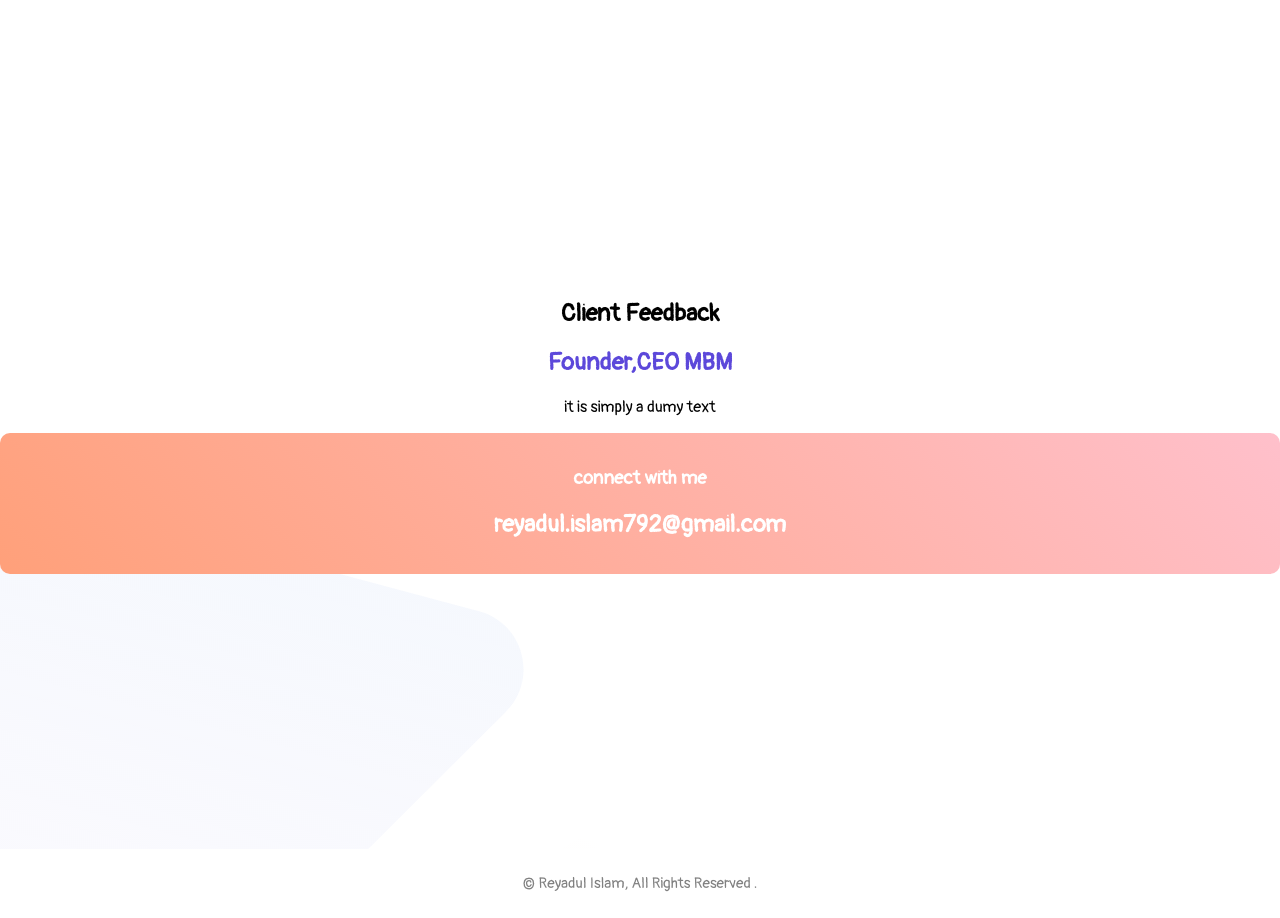
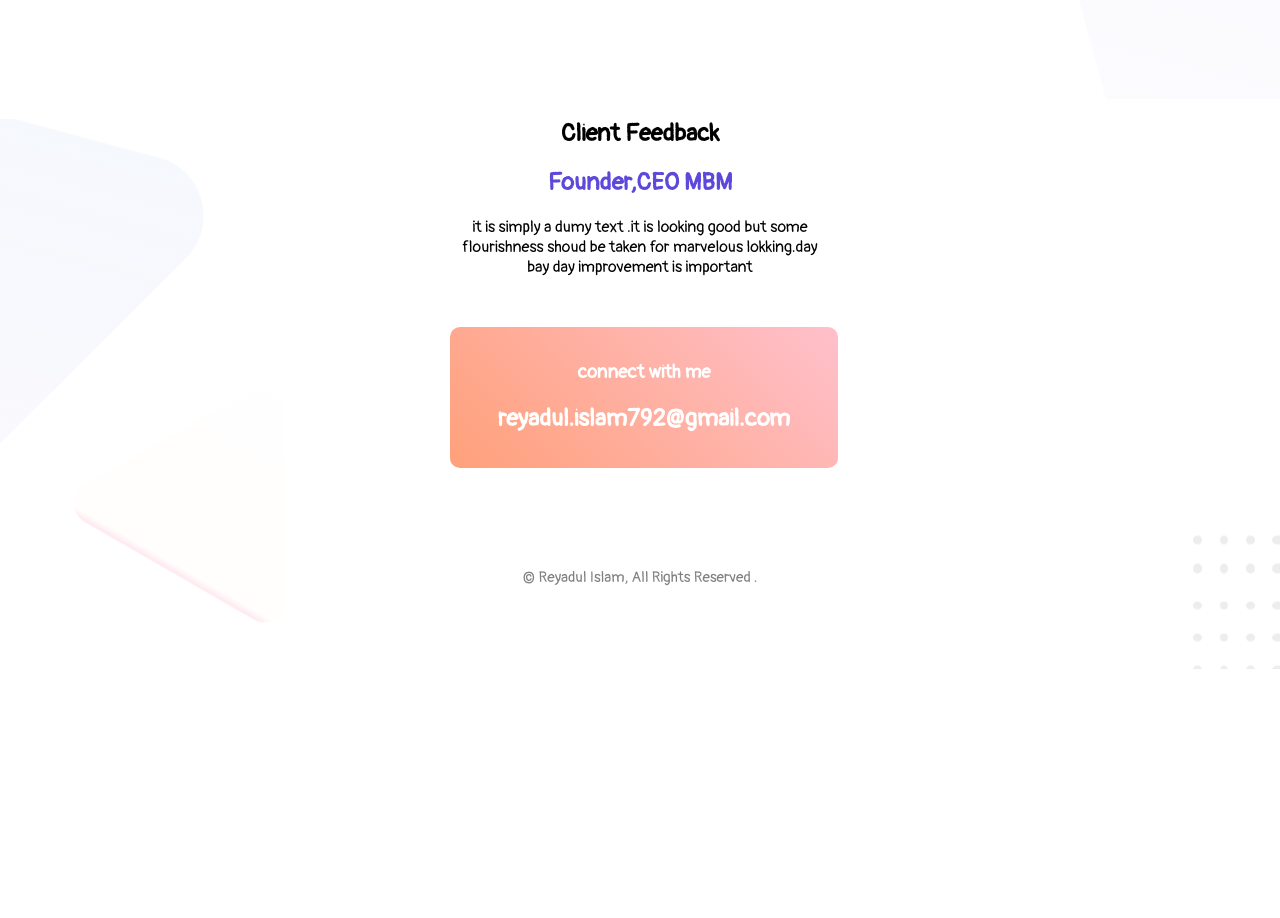
Before and after one commit to REYADUL/portfolio-website, a plain HTML site: page index.html in a window 1280 px wide. Shown: the part 1571-2489 px from the top of the page. After the commit the page ends 2240 px from the top, so only its background shows below. Drawn offline with Linux system fonts and the light colour scheme.

Commit message:
all issues solved

```diff
--- a/index.html
+++ b/index.html
@@ -49,17 +49,17 @@
         <div id="last-section">
             <h1>Client Feedback</h1>
             <h2> <span class="name-color">Founder,CEO MBM</span></h2>
-            <p>it is simply  a dumy text</p>
+            <p>it is simply  a dumy text .it is looking good but some flourishness shoud be taken for marvelous lokking.day bay day improvement is important</p>
         </div>
         <div id="block">
             <h3>connect with me</h3>
             <h2>reyadul.islam792@gmail.com</h2>
             </a>
         </div>
+        <footer>
+            <p>© Reyadul Islam, All Rights Reserved .</p>
+        </footer>
+    </section>
 
-    </section>
-    <footer>
-        <p>© Reyadul Islam, All Rights Reserved .</p>
-    </footer>
 </body>
 </html>
--- a/style.css
+++ b/style.css
@@ -12,7 +12,7 @@ body{
     width:30%;
     float: left;
     margin-left: 5%;
-    padding: 2%;
+    padding: 7%;
 
 
 }
@@ -22,14 +22,15 @@ body{
 .top-banner{
     background-image: url("images/header-bg.png");
     background-repeat: no-repeat;
+    background-position: center;
 }
 .second-part{
     background-image: url("images/biography-bg.png");
     background-repeat: no-repeat;
+    background-position: center;
 }
 section{
-    height: 600px;
-    background-size: auto;
+    height: 550px;
 }
 .link-button{
     text-decoration: none;
@@ -57,27 +58,34 @@ section{
 .third-part{
     background-image: url("images/latest-work-bg.png");
     background-repeat: no-repeat;
+    background-position: center;
 }
 .bottom-part{
     background-image: url("images/footer-bg.png");
     background-repeat: no-repeat;
     text-align: center;
+    background-position: center;
 }
 #last-section{
-        padding-top: 30px;
+    text-align: center;
+    margin-right: 450px;
+    margin-left: 450px;
 }
 #block{
     background-color: orangered;
-    padding: 15px 20px;
+    padding: 15px 2px;
     border-radius: 10px;
     color: white;
-    font-weight: 900;
+    font-weight: 400;
     background-image: linear-gradient(45deg,lightSalmon,pink);
-    lengt
+    margin-top: 50px;
+    margin-bottom: 100px;
+    margin-right: 450px;
+    margin-left: 450px;
+    width: 30%;
 }
 footer p{
     text-align: center;
     color: gray;
-    padding: 10px;
     font-size: 15px;
 }
```
